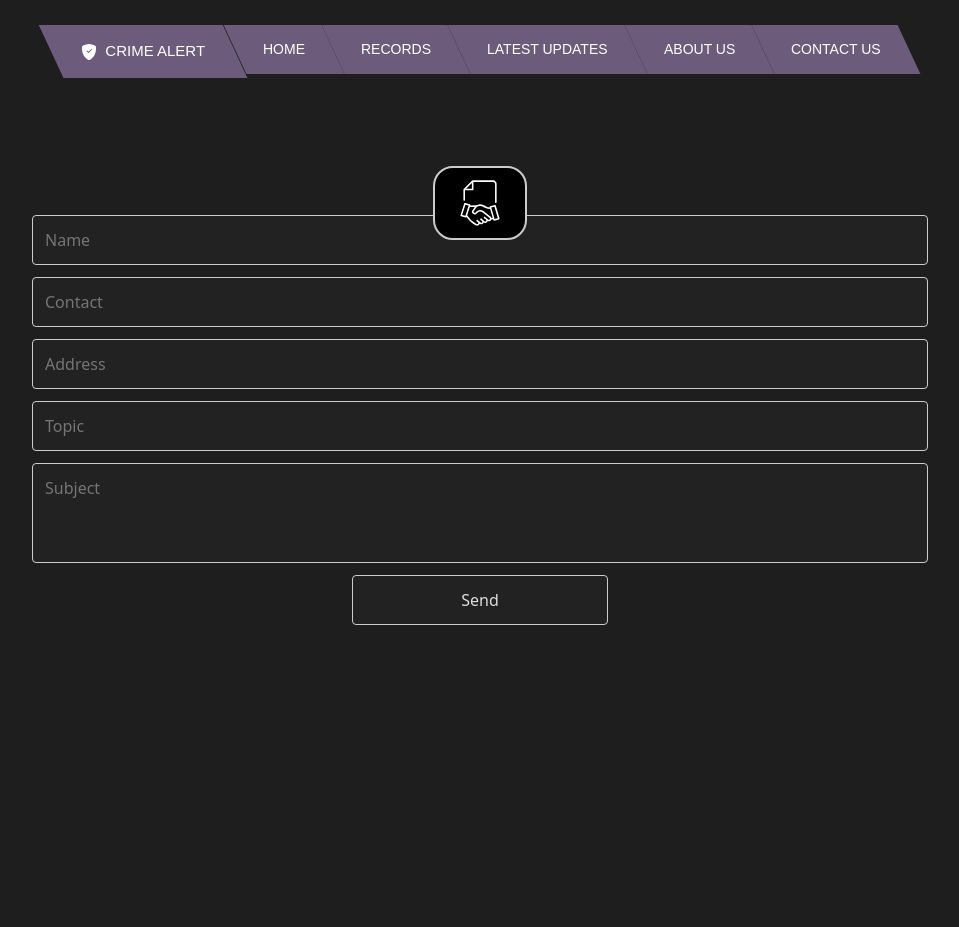
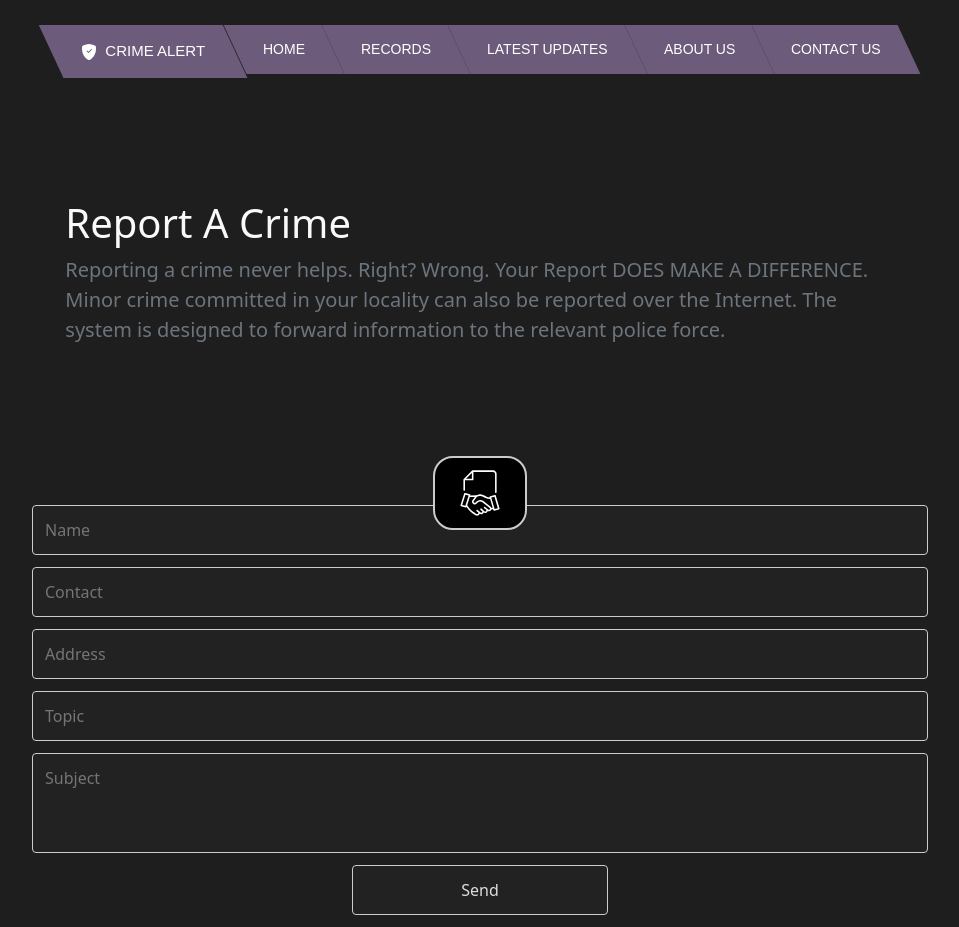
Before and after one commit to vishaaal/CrimeAlert, a plain HTML site: page index.html in a window 1280 px wide. Shown: the whole page, without its empty margins (160-1119 px from the left). Before the commit the page ends 800 px from the top, so only its background shows below. Drawn offline with nearby package versions, Linux system fonts and the light colour scheme.

Commit message:
add [heading]

```diff
--- a/index.html
+++ b/index.html
@@ -83,6 +83,21 @@
         >
       </li>
     </ul>
+<div class="container py-5 col-lg-8">
+  <div class="justify-content-center mt-5">
+    <div>
+      <h1 class="text-light">Report A Crime</h1>
+    </div>
+
+    <div>
+      <p class="lead text-muted mb-0">Reporting a crime never helps. Right?
+        Wrong. Your Report DOES MAKE A DIFFERENCE.
+        Minor crime committed in your locality can also be reported over the Internet.
+        The system is designed to forward information to the relevant police force.
+      </p>
+    </div>
+  </div>
+</div>
 
 <div>
     <form style="padding-top: 100px;">
```
